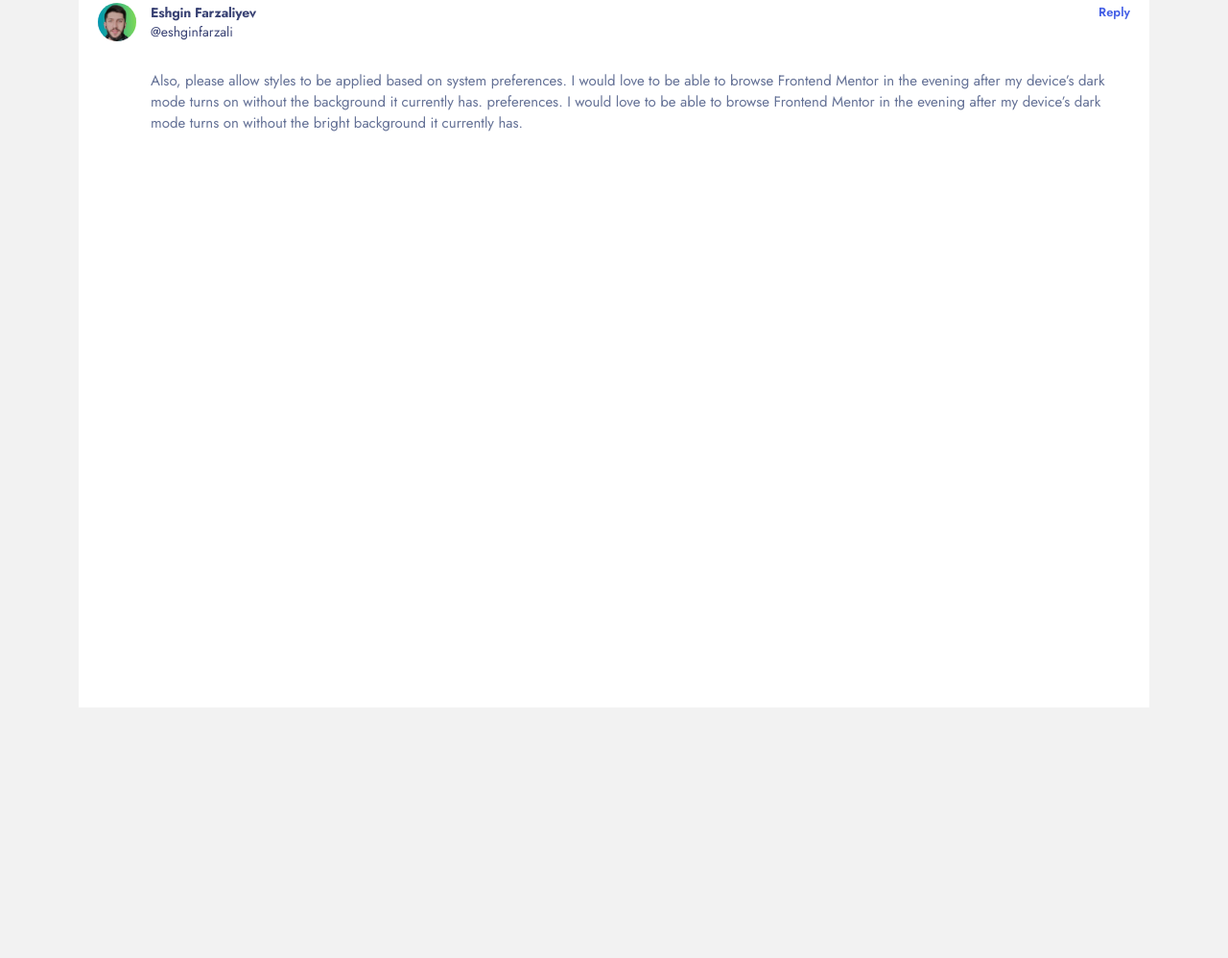
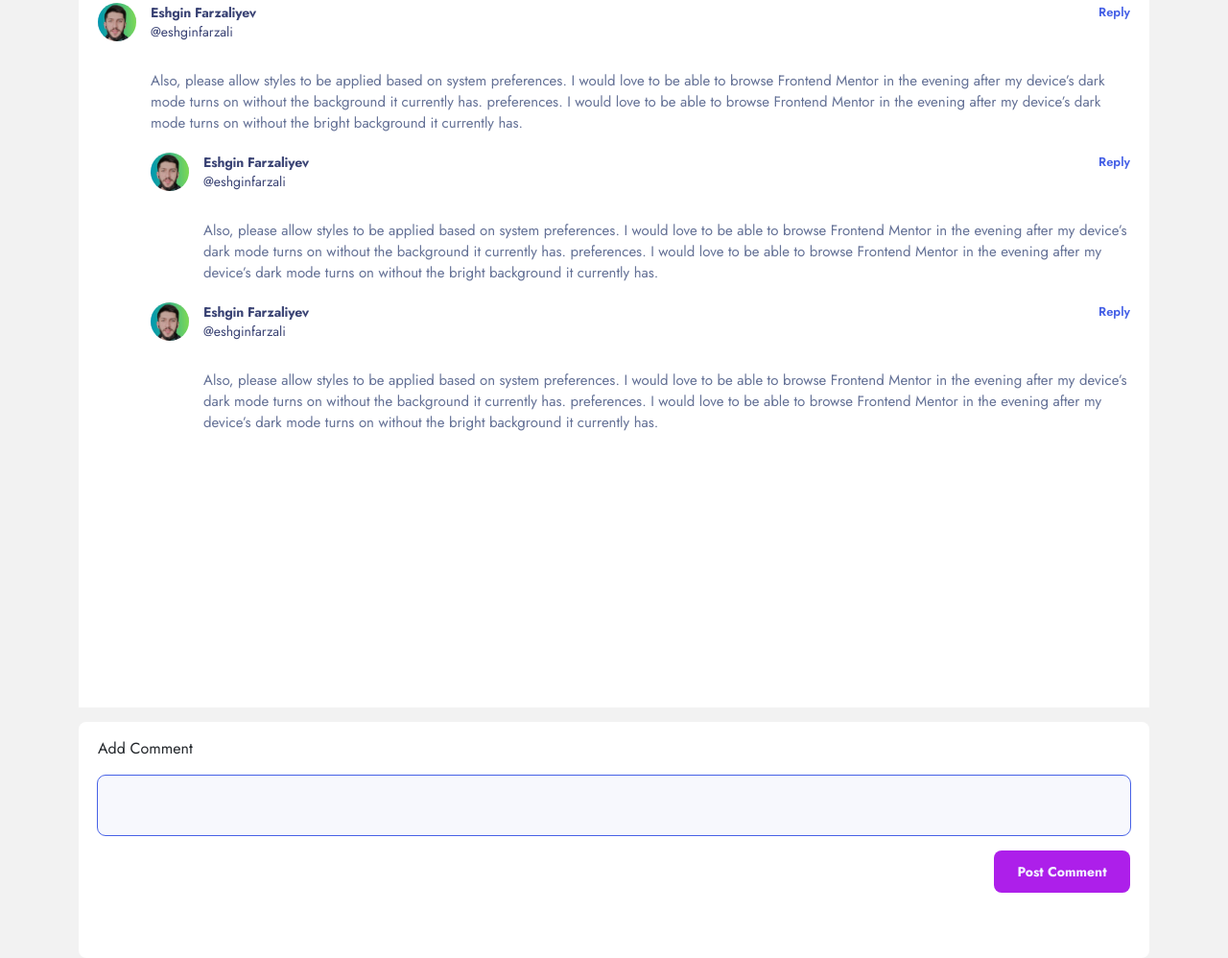
Before and after one commit to eshginfarzali/Fedback-Board, a plain HTML site: page assets/page/feedback-detial.html in a window 1280 px wide. Shown: the part 328-1326 px from the top of the page at 96% size. Before the commit the page ends 1065 px from the top, so only its background shows below. Drawn offline with nearby package versions, Linux system fonts and the light colour scheme.

Commit message:
feat reply

```diff
--- a/assets/js/feedback-detial.js
+++ b/assets/js/feedback-detial.js
@@ -1,7 +1,9 @@
 const countUp = document.getElementById("count-up");
 const countBtn = document.getElementById("countBtn");
-const postReply =document.querySelector(".reply")
-const form =document.querySelector("form")
+const postReply =document.querySelector(".reply-one")
+const postReplyes =document.querySelectorAll(".replyes")
+const replyForm =document.querySelector(".form-reply-comment")
+const generalForm = document.querySelector(".general-comment");
 
 
 let count = 0;
@@ -25,15 +27,40 @@ function handleUpCount() {
 countBtn.addEventListener("click", handleUpCount);
 
 
-function addPostReply(){
-form.innerHTML=`
-<div class="inp-text">
 
-<input type="text" name="textInput" minlength="3" maxlength="250" value="" required>
-</div>
-<div class="post-reply"><button>Post Reply</button></div>
-`
+function addPostReplyes() {
+    // generalForm.remove();
+
+
+  replyForm.innerHTML = `
+    <form>
+      <div class="inp-text">
+        <input type="text" name="textInput" minlength="3" maxlength="250" value="" required>
+      </div>
+      <div class="post-reply"><button>Post Reply</button></div>
+    </form>
+  `;
+
 }
 
+function addPostReply() {
+    // replyForm.remove();
 
-postReply.addEventListener("click", addPostReply)
+
+
+  generalForm.innerHTML = `
+    <form>
+      <div class="inp-text">
+        <input type="text" name="textInput" minlength="3" maxlength="250" value="" required>
+      </div>
+      <div class="post-reply"><button>Post Reply</button></div>
+    </form>
+  `;
+
+}
+
+postReplyes.forEach((button) => {
+    button.addEventListener("click", addPostReplyes);
+  });
+
+postReply.addEventListener("click", addPostReply);
--- a/assets/page/feedback-detial.html
+++ b/assets/page/feedback-detial.html
@@ -60,7 +60,7 @@
                 <h1>Eshgin Farzaliyev</h1>
                 <p>@eshginfarzali</p>
               </div>
-              <div class="reply">
+              <div class="reply reply-one">
                 <p>Reply</p>
               </div>
             </div>
@@ -68,24 +68,99 @@
               <p>
                 Also, please allow styles to be applied based on system
                 preferences. I would love to be able to browse Frontend Mentor
-                in the evening after my device’s dark mode turns on without the background it currently has.
-                preferences. I would love to be able to browse Frontend Mentor
                 in the evening after my device’s dark mode turns on without the
-                bright background it currently has.
+                background it currently has. preferences. I would love to be
+                able to browse Frontend Mentor in the evening after my device’s
+                dark mode turns on without the bright background it currently
+                has.
               </p>
             </div>
 
+            <section class="section-reply-comment">
+              <div class="comment-box">
+                <div class="profile-img">
+                  <img src="../img/profile-img.jpg" alt="" />
+                </div>
+                <div class="user-comment">
+                  <div class="user-reply">
+                    <div class="user-name">
+                      <h1>Eshgin Farzaliyev</h1>
+                      <p>@eshginfarzali</p>
+                    </div>
+                    <div class="reply replyes">
+                      <p class="replyes">Reply</p>
+                    </div>
+                  </div>
+                  <div class="comment-text">
+                    <p>
+                      Also, please allow styles to be applied based on system
+                      preferences. I would love to be able to browse Frontend
+                      Mentor in the evening after my device’s dark mode turns on
+                      without the background it currently has. preferences. I
+                      would love to be able to browse Frontend Mentor in the
+                      evening after my device’s dark mode turns on without the
+                      bright background it currently has.
+                    </p>
+                  </div>
+                </div>
+              </div>
 
-              <form>
-                <!-- <div class="inp-text">
 
-                  <input type="text">
+
+              <div class="comment-box">
+                <div class="profile-img">
+                  <img src="../img/profile-img.jpg" alt="" />
                 </div>
-                <div class="post-reply"><button>Post Reply</button></div> -->
-                </form>
+                <div class="user-comment">
+                  <div class="user-reply">
+                    <div class="user-name">
+                      <h1>Eshgin Farzaliyev</h1>
+                      <p>@eshginfarzali</p>
+                    </div>
+                    <div class="reply replyes">
+                      <p class="replyes">Reply</p>
+                    </div>
+                  </div>
+                  <div class="comment-text">
+                    <p>
+                      Also, please allow styles to be applied based on system
+                      preferences. I would love to be able to browse Frontend
+                      Mentor in the evening after my device’s dark mode turns on
+                      without the background it currently has. preferences. I
+                      would love to be able to browse Frontend Mentor in the
+                      evening after my device’s dark mode turns on without the
+                      bright background it currently has.
+                    </p>
+                  </div>
+                  <form style="gap: 10px;" class="form-reply-comment"></form>
+                </div>
+              </div>
 
+
+
+
+
+
+
+            </section>
           </div>
         </div>
+        <form class="general-comment"></form>
+
+      </section>
+
+
+      <section class="add-comment-section">
+        <h5>Add Comment</h5>
+        <form class="post-comment">
+          <div class="add-new-comment-inp">
+            <input type="text" name="textInput" minlength="3" maxlength="250" value="" required>
+          </div>
+          <br>
+          <div class="add-comment-post">
+            <button>Post Comment</button>
+          </div>
+        </form>
       </section>
     </div>
 
--- a/assets/style/feedback-detial.css
+++ b/assets/style/feedback-detial.css
@@ -161,13 +161,7 @@ header > .edit-btn > a:hover {
   color: var(--midnight-indigo);
 }
 
-.comments {
-  margin-top: 20px;
-  padding: 20px;
-  width: 100%;
-  min-height: 100vh;
-  background-color: var(--snow-white);
-}
+
 
 .comments > h4 {
   font-family: Jost;
@@ -233,7 +227,15 @@ header > .edit-btn > a:hover {
 .reply:hover {
   text-decoration: underline;
 }
-
+.comments {
+  display: flex;
+  flex-direction: column;
+  margin-top: 20px;
+  padding: 20px;
+  width: 100%;
+  min-height: 100vh;
+  background-color: var(--snow-white);
+}
 .comment-text > p {
   margin-top: 30px;
   font-family: Jost;
@@ -290,8 +292,85 @@ form {
   background: #c75af6;
 }
 
+.add-comment-section{
+  margin-top: 15px;
+  width: 100%;
+  height: 246px;
+  background-color: var(--snow-white);
+  border-radius: 8px;
+  padding: 20px;
+}
+.post-comment{
+  display: flex;
+  flex-direction: column;
+}
+
+.add-new-comment-inp>input{
+  width: 100%;
+}
+
+.add-comment-post{
+  align-self: end;
+  width: 142px;
+  height: 44px;
+}
+.add-comment-post>button{
+  border: none;
+  background-color: var(--lavender-purple);
+  border-radius: 8px;
+  width: 142px;
+  height: 44px;
+  font-family: Jost;
+  font-size: 14px;
+  font-weight: 700;
+  line-height: 20px;
+  letter-spacing: 0px;
+  color: var(--pale-lavender);
+}
+
+.add-comment-post>button:hover{
+  background: #C75AF6;
+
+}
+.add-comment-section>h5{
+
+}
+
+.add-new-comment-inp > input {
+  width: 100%;
+  border-radius: 8px;
+  border: none;
+  outline: 1px solid var(--sapphire-blue);
+  padding: 20px 10px;
+  background-color: #f7f8fd;
+  font-family: Jost;
+  font-size: 15px;
+  font-weight: 400;
+  line-height: 22px;
+  letter-spacing: 0px;
+  text-align: left;
+}
+.add-new-comment-inp > input:focus {
+  outline: 1px solid var(--lavender-purple);
+  color: var(--midnight-indigo);
+
+}
+
+
+
+
+
+
+
+
+
+
+
+
+
+
 @media (max-width: 768px) {
-  form {
+  .form-reply-comment,.general-comment {
     margin-top: 20px;
     display: flex;
     justify-content: space-between;
```
